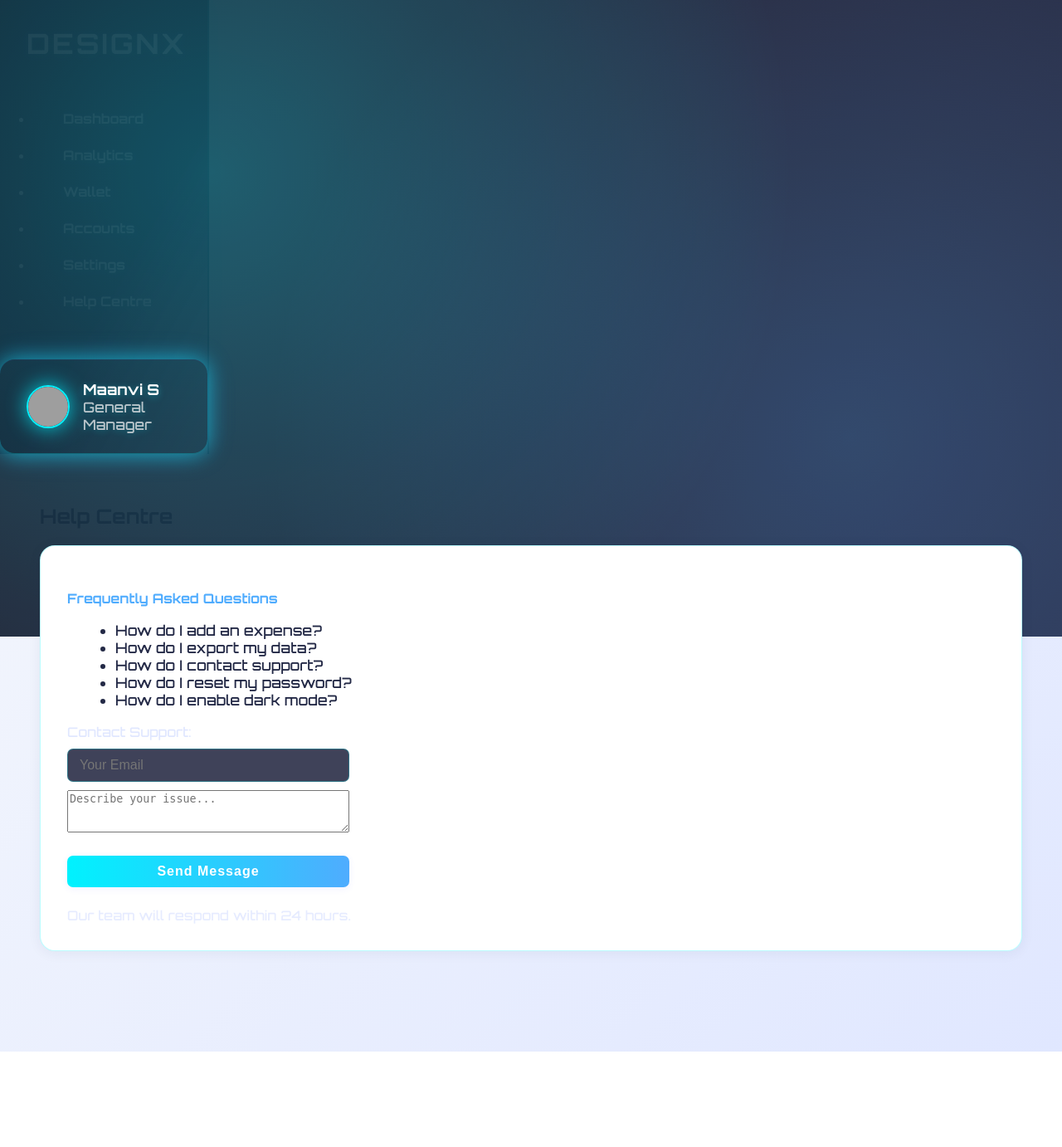
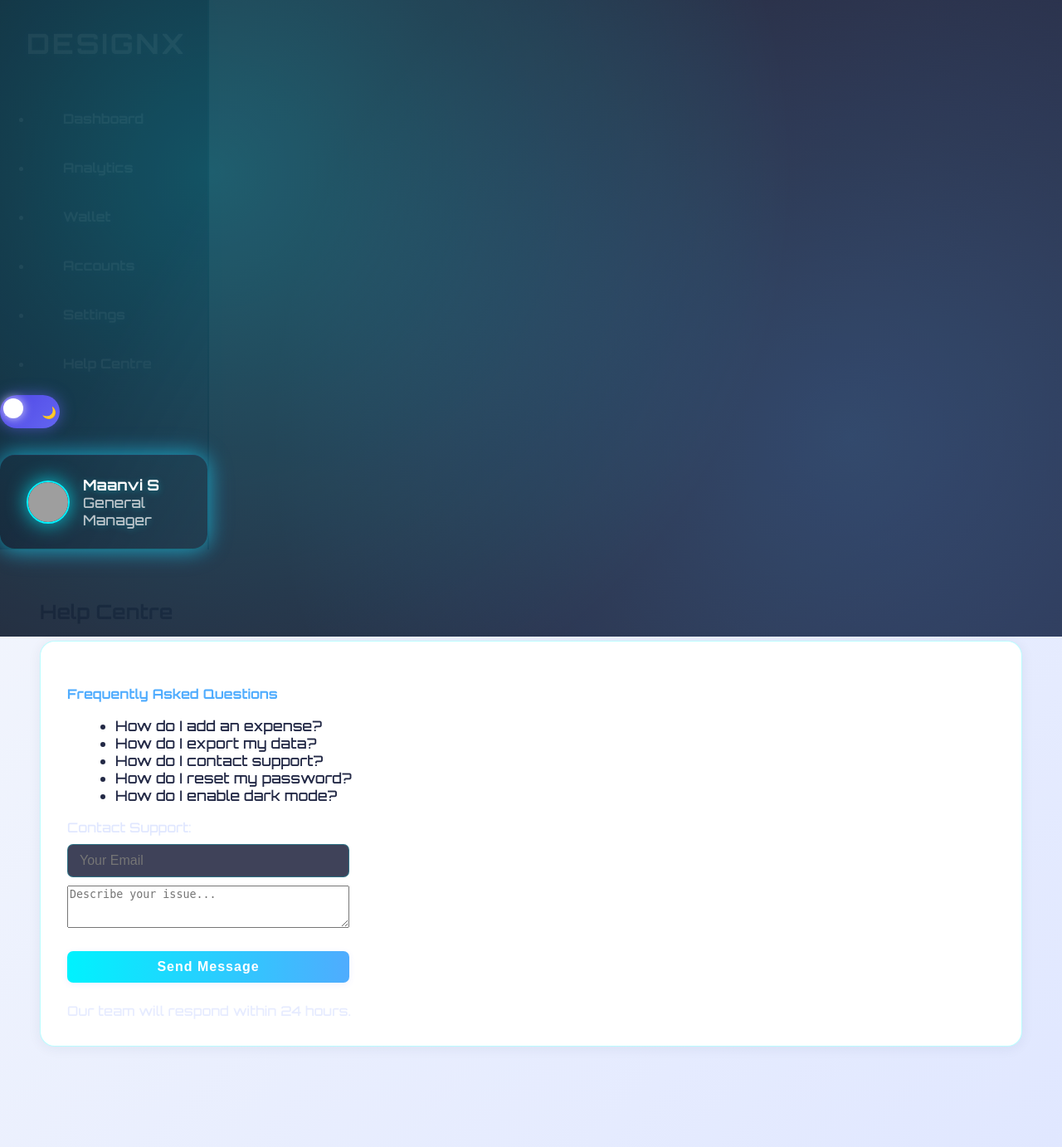
Before and after one commit to COZYkrish/expense-tracker, a Flask app: template templates/help.html in a window 1280 px wide. Shown: the part 33-1415 px from the top of the page at 83% size. Before the commit the page ends 1300 px from the top, so only its background shows below. Run offline with Flask 3, Linux system fonts and the light colour scheme; the template is opened without the code that fills it, so the values that code supplies are empty; grey boxes are pictures that could not be loaded.

Commit message:
added darkmode

```diff
--- a/static/css/base.css
+++ b/static/css/base.css
@@ -1,8 +1,30 @@
+/* =====================
+   LIGHT THEME (DEFAULT)
+===================== */
+
+:root {
+    --bg-main: #f5f7fb;
+    --bg-card: rgba(255, 255, 255, 0.85);
+    --text-main: #0f172a;
+    --text-muted: #64748b;
+
+    --primary: #4f46e5;
+    --secondary: #6366f1;
+    --accent: #22c55e;
+
+    --glass-blur: blur(14px);
+    --shadow-soft: 0 20px 40px rgba(0,0,0,0.08);
+    --transition: all 0.4s ease;
+}
+
 body {
     margin: 0;
     font-family: "Segoe UI", sans-serif;
-    background: #f4f6fb;
+    background: var(--bg-main);
+    color: var(--text-main);
+    transition: var(--transition);
 }
+
 
 .layout {
     display: flex;
@@ -78,3 +100,50 @@
     padding: 25px;
     border-radius: 16px;
 }
+.kpi,
+canvas,
+.chart-card {
+    background: var(--bg-card);
+    backdrop-filter: var(--glass-blur);
+    box-shadow: var(--shadow-soft);
+    border-radius: 16px;
+    transition: var(--transition);
+}
+/* =====================
+   THEME TOGGLE
+===================== */
+
+.theme-toggle {
+    width: 64px;
+    height: 32px;
+    background: linear-gradient(135deg, var(--primary), var(--secondary));
+    border-radius: 999px;
+    position: relative;
+    cursor: pointer;
+    padding: 4px;
+    display: flex;
+    align-items: center;
+    justify-content: space-between;
+    box-shadow: 0 0 18px rgba(99,102,241,0.6);
+}
+
+.theme-toggle .icon {
+    font-size: 14px;
+    z-index: 2;
+}
+
+.toggle-ball {
+    position: absolute;
+    top: 4px;
+    left: 4px;
+    width: 24px;
+    height: 24px;
+    background: white;
+    border-radius: 50%;
+    transition: var(--transition);
+    box-shadow: 0 0 12px rgba(255,255,255,0.8);
+}
+
+[data-theme="dark"] .toggle-ball {
+    transform: translateX(32px);
+}
--- a/static/css/dark.css
+++ b/static/css/dark.css
@@ -0,0 +1,16 @@
+/* =====================
+   DARK THEME
+===================== */
+
+[data-theme="dark"] {
+    --bg-main: #0b1120;
+    --bg-card: rgba(17, 24, 39, 0.78);
+    --text-main: #e5e7eb;
+    --text-muted: #9ca3af;
+
+    --primary: #8b5cf6;
+    --secondary: #6366f1;
+    --accent: #22c55e;
+
+    --shadow-soft: 0 25px 60px rgba(0,0,0,0.6);
+}
--- a/templates/base_dashboard.html
+++ b/templates/base_dashboard.html
@@ -4,20 +4,39 @@
     <meta charset="UTF-8">
     <meta name="viewport" content="width=device-width, initial-scale=1.0">
     <title>Expense Tracker Dashboard</title>
+
+    <!-- Google Fonts -->
     <link rel="preconnect" href="https://fonts.googleapis.com">
     <link rel="preconnect" href="https://fonts.gstatic.com" crossorigin>
     <link href="https://fonts.googleapis.com/css2?family=Orbitron:wght@500;700&family=Montserrat:wght@400;700&display=swap" rel="stylesheet">
+
+    <!-- 🔹 CORE STYLES -->
+    <link rel="stylesheet" href="{{ url_for('static', filename='css/base.css') }}">
+    <link rel="stylesheet" href="{{ url_for('static', filename='css/dark.css') }}">
+    <link rel="stylesheet" href="{{ url_for('static', filename='css/animations.css') }}">
     <link rel="stylesheet" href="{{ url_for('static', filename='style.css') }}">
+
+    <!-- Charts -->
     <script src="https://cdn.jsdelivr.net/npm/chart.js"></script>
+
     <style>
-        body { font-family: 'Orbitron', 'Montserrat', Arial, sans-serif; }
-        .main-content { flex: 1; padding: 40px 48px; }
+        body {
+            font-family: 'Orbitron', 'Montserrat', Arial, sans-serif;
+        }
+        .main-content {
+            flex: 1;
+            padding: 40px 48px;
+        }
     </style>
 </head>
+
 <body>
 <div class="dashboard-layout">
+
+    <!-- ================= SIDEBAR ================= -->
     <aside class="sidebar">
         <h2>DESIGNX</h2>
+
         <nav>
             <ul>
                 <li><a href="{{ url_for('index') }}" class="{% if request.endpoint == 'index' %}active{% endif %}">Dashboard</a></li>
@@ -28,6 +47,15 @@
                 <li><a href="{{ url_for('help_centre') }}" class="{% if request.endpoint == 'help_centre' %}active{% endif %}">Help Centre</a></li>
             </ul>
         </nav>
+
+        <!-- 🌙 THEME TOGGLE (NEW) -->
+        <div class="theme-toggle" id="themeToggle" title="Toggle theme">
+            <span class="icon">☀</span>
+            <span class="icon">🌙</span>
+            <div class="toggle-ball"></div>
+        </div>
+
+        <!-- 👤 PROFILE -->
         <div class="profile">
             <img src="https://randomuser.me/api/portraits/women/44.jpg" alt="User">
             <div class="info">
@@ -36,9 +64,16 @@
             </div>
         </div>
     </aside>
+
+    <!-- ================= MAIN ================= -->
     <main class="main-content">
         {% block content %}{% endblock %}
     </main>
+
 </div>
+
+<!-- 🔹 THEME LOGIC -->
+<script src="{{ url_for('static', filename='js/theme.js') }}"></script>
+
 </body>
 </html>
```
